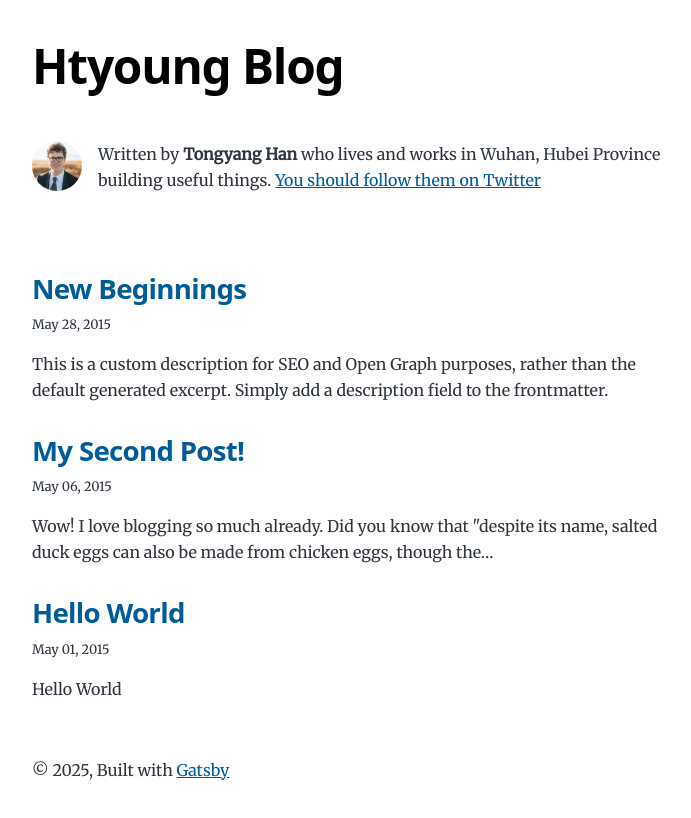
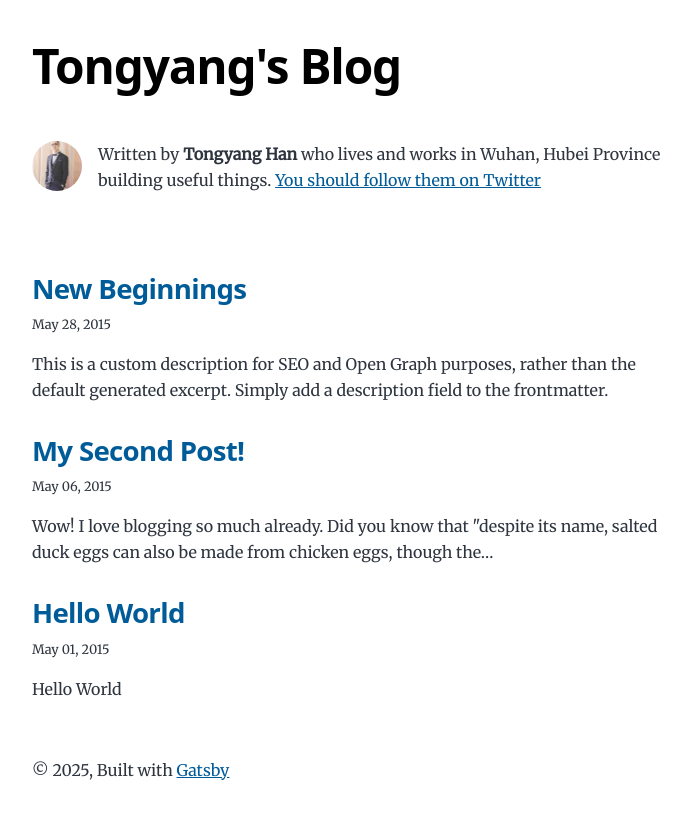
Before and after one commit to htyoung/htyoung.github.io, a Gatsby site: page / in a window 1280 px wide. Shown: the whole page, without its empty margins (292-983 px from the left). Built offline with nearby package versions, Linux system fonts and the light colour scheme; Gatsby itself is replaced by a stand-in of ours.

Commit message:
feat: update profile-pic

```diff
--- a/gatsby-config.js
+++ b/gatsby-config.js
@@ -9,7 +9,7 @@
  */
 module.exports = {
   siteMetadata: {
-    title: `Htyoung Blog`,
+    title: `Tongyang's Blog`,
     author: {
       name: `Tongyang Han`,
       summary: `who lives and works in Wuhan, Hubei Province building useful things.`,
--- a/package.json
+++ b/package.json
@@ -8,14 +8,14 @@
     "url": "https://github.com/htyoung/htyoung.github.io/issues"
   },
   "dependencies": {
+    "@fontsource-variable/montserrat": "^5.0.17",
     "@fontsource/merriweather": "^5.0.8",
-    "@fontsource-variable/montserrat": "^5.0.17",
     "gatsby": "^5.14.5",
     "gatsby-plugin-feed": "^5.14.0",
+    "gatsby-plugin-google-gtag": "^5.14.0",
     "gatsby-plugin-image": "^3.14.0",
     "gatsby-plugin-manifest": "^5.14.0",
     "gatsby-plugin-sharp": "^5.14.0",
-    "gatsby-plugin-google-gtag": "^5.14.0",
     "gatsby-remark-images": "^7.14.0",
     "gatsby-remark-prismjs": "^7.14.0",
     "gatsby-remark-responsive-iframe": "^6.14.0",
--- a/src/components/bio.js
+++ b/src/components/bio.js
@@ -36,7 +36,7 @@ const Bio = () => {
         className="bio-avatar"
         layout="fixed"
         formats={["auto", "webp", "avif"]}
-        src="../images/profile-pic.png"
+        src="../images/profile-pic.jpg"
         width={50}
         height={50}
         quality={95}
```
Also changed, not shown: src/images/profile-pic.jpg (added), src/images/profile-pic.png (deleted).
